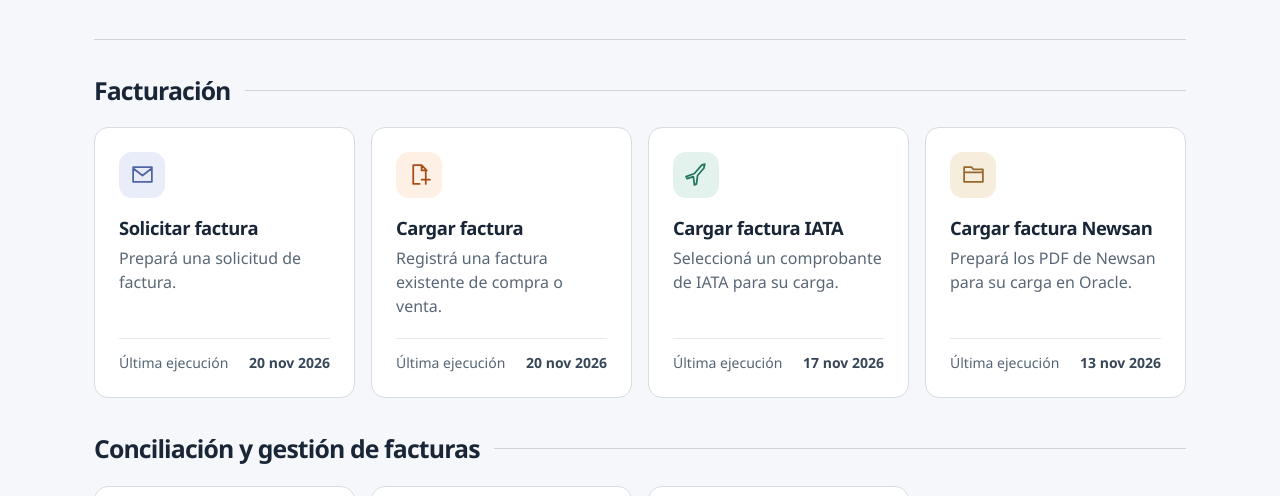
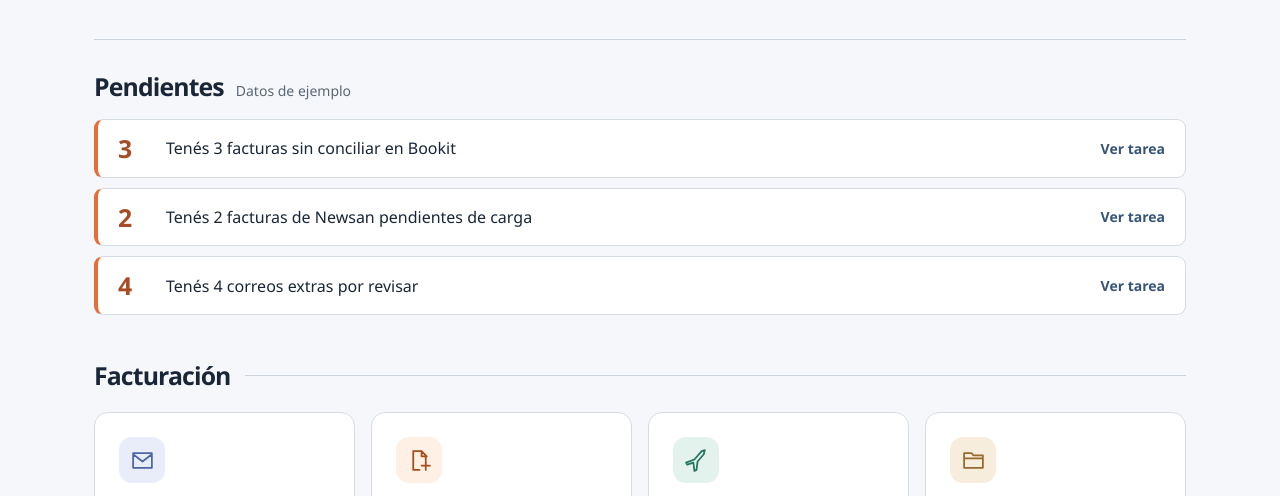
Before and after one commit to FEFO2/AFIP-nuevo, a plain HTML site: page index.html in a window 1280 px wide. Shown: the part 241-737 px from the top of the page. Drawn offline with Linux system fonts and the light colour scheme.

Commit message:
Agrega avisos de pendientes al centro de control

```diff
--- a/index.html
+++ b/index.html
@@ -3,6 +3,10 @@
 <link rel="stylesheet" href="panel.css">
 <header><div class="top"><img src="arancia-logo.png" alt="Arancia Travel"><span class="product">Centro de control</span><span class="profile"><b>F</b> Fran</span></div></header>
 <main><section class="welcome"><div><h1>Bienvenida, Fran<span>.</span></h1><p>¿Qué tarea querés realizar hoy?</p></div><div class="route" aria-hidden="true"><i></i><strong>✈</strong></div></section>
+<section class="pending-section" aria-labelledby="pending-heading">
+  <div class="pending-heading"><h2 id="pending-heading">Pendientes</h2><span>Datos de ejemplo</span></div>
+  <div class="pending-list" id="pending-list"></div>
+</section>
 <section aria-labelledby="facturacion-heading">
   <h2 class="section-title" id="facturacion-heading">Facturación</h2>
   <div class="cards" id="facturacion"></div>
--- a/panel.css
+++ b/panel.css
@@ -49,3 +49,14 @@ main {padding-bottom:48px}
 
 #draft .summary-heading {border-top:1px solid #cdd4db;padding-top:20px;margin-top:24px}
 #draft .back {margin-top:20px}
+
+.pending-section {padding:28px 0 10px}
+.pending-heading {display:flex;align-items:baseline;gap:12px;margin-bottom:14px}
+.pending-heading h2 {font-size:1.55rem}
+.pending-heading span {font-size:.875rem;color:#586777}
+.pending-list {display:grid;gap:10px}
+.pending-item {display:flex;align-items:center;gap:16px;width:100%;padding:16px 20px;background:#fff;border:1px solid #d5dce2;border-left:4px solid #e76d38;border-radius:9px;color:inherit;font:inherit;text-align:left;cursor:pointer}
+.pending-item:hover {border-color:#aab6c2;border-left-color:#c4592c}
+.pending-item strong {min-width:32px;font-size:1.55rem;line-height:1;color:#a64d25;font-variant-numeric:tabular-nums}
+.pending-action {margin-left:auto;color:#365478;font-size:.875rem;font-weight:600;white-space:nowrap}
+@media(max-width:600px){.pending-item{flex-wrap:wrap;gap:8px 12px}.pending-action{width:100%;margin-left:44px}}
--- a/panel.js
+++ b/panel.js
@@ -35,3 +35,28 @@ for (const task of tasks) {
   document.getElementById(task.group).append(button);
 }
 for (const button of detail.querySelectorAll('button')) button.onclick = () => detail.close();
+
+const pendingItems = [
+  {count:3, singular:'factura sin conciliar en Bookit', plural:'facturas sin conciliar en Bookit', task:'Conciliar facturación'},
+  {count:2, singular:'factura de Newsan pendiente de carga', plural:'facturas de Newsan pendientes de carga', task:'Cargar factura Newsan'},
+  {count:4, singular:'correo extra por revisar', plural:'correos extras por revisar', task:'Revisar facturas de Gmail'}
+];
+const pendingList = document.querySelector('#pending-list');
+for (const item of pendingItems) {
+  const button = document.createElement('button');
+  button.className = 'pending-item';
+  const count = document.createElement('strong');
+  count.textContent = item.count;
+  const label = document.createElement('span');
+  label.textContent = 'Tenés ' + item.count + ' ' + (item.count === 1 ? item.singular : item.plural);
+  const action = document.createElement('span');
+  action.className = 'pending-action';
+  action.textContent = 'Ver tarea';
+  button.append(count, label, action);
+  button.onclick = () => {
+    const card = Array.from(document.querySelectorAll('.card'))
+      .find(candidate => candidate.querySelector('strong').textContent === item.task);
+    card.click();
+  };
+  pendingList.append(button);
+}
```
